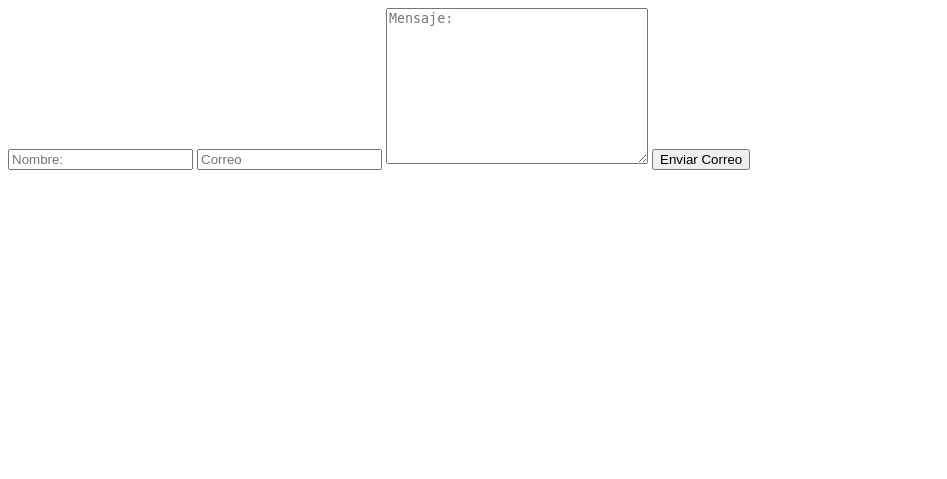
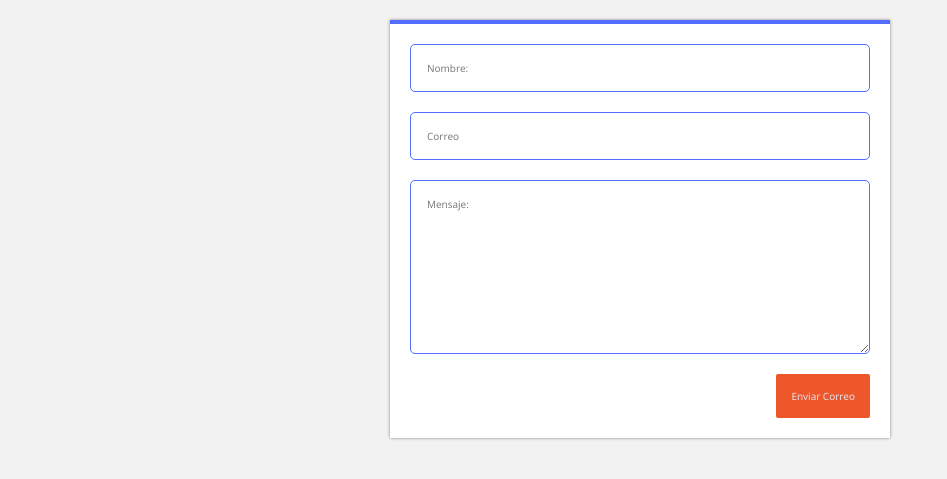
Before and after one commit to Luis-Angel-Santos/Formulario-con-php, a PHP site: page /index_view.php in a window 1280 px wide. Shown: the top 479 px of the page, without its empty margins (0-947 px from the left). Run offline with PHP 8.4, Linux system fonts and the light colour scheme.

Commit message:
Dando estilos a nuestro formulario

```diff
--- a/estilos.css
+++ b/estilos.css
@@ -0,0 +1,95 @@
+*{
+    padding: 0;
+    margin: 0;
+    box-sizing: border-box;
+    -webkit-box-sizing: border-box;
+    -moz-box-sizing: border-box;
+}
+
+body{
+    background: #f2f2f2;
+    font-size: 10px;
+    font-family: 'Open Sans', sans-serif;
+}
+
+.wrap{
+    width: 90%;
+    max-width: 500px;
+    margin: auto;
+}
+
+form{
+    width: 100%;
+    margin: 20px 0;
+    padding: 20px;
+    background: #fff;
+    overflow: hidden;
+    box-shadow: 0 0 3px grey;
+    border-top: 4px solid #536dfe;
+}
+
+form input[type="text"],
+form input[type="email"],
+form input[type="password"],
+form textarea{
+    border: 1px solid #536dfe;
+    border-radius: 5px;
+    padding: 16px;
+    width: 100%;
+    display: block;
+    margin-bottom: 20px;
+    font-family: 'Open Sans', sans-serif;
+    font-size: 1em;
+    color: #141938;
+}
+
+form input[type="text"]:focus,
+form input[type="email"]:focus,
+form input[type="password"]:focus,
+form textarea:focus{
+    border: 3px solid #3f5185;
+    padding: 15px;
+}
+
+form textarea{
+    max-width: 100%;
+    min-width: 100%;
+    max-height: 300px;
+    min-height: 150px;
+}
+
+.alert{
+    padding: 1px;
+    color: #fff;
+    border-radius: 2px;
+    margin-bottom: 20px;
+    font-size: 14px;
+}
+
+.alert.error{
+    background: #f2dede;
+    border: 1px solid #a94442;
+    color: #a94442;
+}
+
+.alert.success{
+    background: #4caf50;
+}
+
+.btn,
+form input[type="submit"]{
+    padding: 15px;
+    background: #ed572a;
+    color: #e1e9fa;
+    font-size: 1em;
+    font-family: 'Open Sans', sans-serif;
+    border-radius: 2px;
+    border-radius: 2px;
+    border: none;
+    float: right;
+    cursor: pointer;
+}
+
+form input[type="submit"]:hover{
+    background: #e64a19;
+}
--- a/index_view.php
+++ b/index_view.php
@@ -12,7 +12,7 @@
         <form action="<?php echo htmlspecialchars($_SERVER['PHP_SELF']); ?>">
             <input type="text" name="nombre" id="nombre" class="form-control" placeholder="Nombre:">
 
-            <input type="text" name="correo" id="correo" class="form-control" placeholder="Correo">
+            <input type="email" name="correo" id="correo" class="form-control" placeholder="Correo">
 
             <textarea name="mensaje" id="mensaje" cols="30" rows="10" class="form-control" placeholder="Mensaje:"></textarea>
 
```
